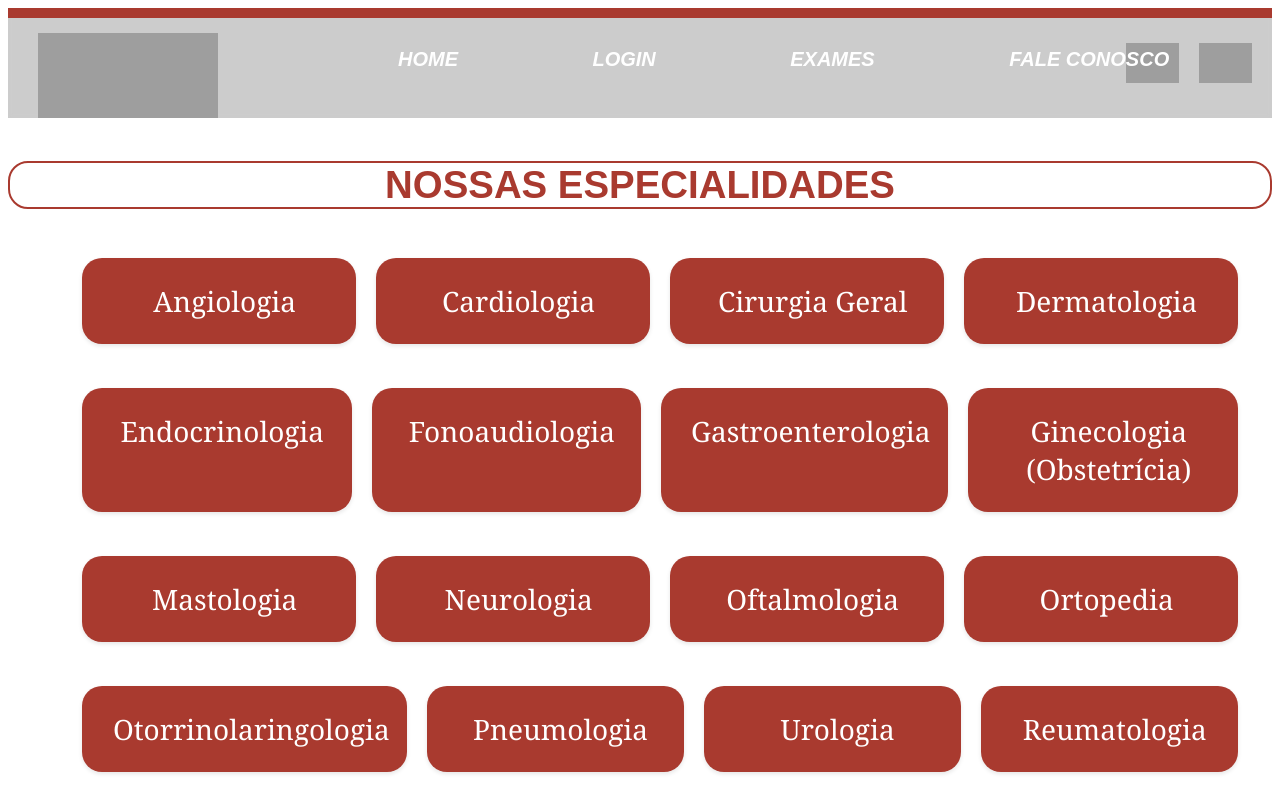
After one commit to GuiBragz/clinicor-website, a PHP site: page /especialidades.html in a window 1280 px wide. The commit adds this page. Run offline with PHP 8.4, Linux system fonts and the light colour scheme.

Commit message:
Página de especialidades (inicial)
Construí a pagina de especialidades da clinica, colocando botões para selecionar as especialidades e ser redirecionado para elas.

```diff
--- /dev/null
+++ b/Testes/cssespecialidades.css
@@ -0,0 +1,42 @@
+body{
+    font-family: Cambria, Cochin, Georgia, Times, 'Times New Roman', serif;
+}
+.container {
+    display: flex;
+    justify-content: space-between;
+    margin: 24px;
+}
+.title {
+    text-align: center;
+    color: #A93A2F;
+    font-family: Arial, Helvetica, sans-serif;
+    font-size: larger;
+    border-radius: 20px;
+    border: 2px solid ;
+}
+li{
+    text-align: center;
+    list-style-type: none;
+    background-color: #A93A2F;
+    width: 35%;
+    margin: 10px;
+    padding: 24px;
+    border-radius: 20px;
+    box-shadow: 0 2px 4px rgba(0, 0, 0, 0.1);
+}
+li a{
+    text-align: center;
+    font-size: 28px;
+    text-decoration: none;
+    color: white;
+    width: 80px;
+    display: block ;
+    width: 105%;
+    height: 150%;
+}
+li:hover{
+    background-color: #690f07;
+}
+.clear::after{
+    clear: left;
+}
--- a/Testes/cssexame.css
+++ b/Testes/cssexame.css
@@ -10,7 +10,6 @@
     border: 1px solid #ccc;
     border-radius: 20px;
     box-shadow: 0 2px 4px rgba(0, 0, 0, 0.1);
-
 }
 
 .card h2 {
--- /dev/null
+++ b/Testes/especialidades.html
@@ -0,0 +1,62 @@
+<!DOCTYPE html>
+<html lang="pt-br">
+<head>
+    <meta charset="UTF-8">
+    <meta name="viewport" content="width=device-width, initial-scale=1.0">
+    <title>CLINICOR - Especialidades</title>
+    <link rel="stylesheet" href="./cssespecialidades.css">
+    <link rel="stylesheet" href="https://cdnjs.cloudflare.com/ajax/libs/font-awesome/5.15.4/css/all.min.css">
+
+</head>
+<body>
+    <iframe src="barra.html" width="100%" height="110px" frameborder="0"></iframe>
+    <h1><p class="title">NOSSAS ESPECIALIDADES</p></h1>
+    <script src="mudarhome.js"></script>
+    <ul>
+      <div class="container">
+          <li><label><a href="../especialidades\angiologia.html">Angiologia</a></label></li>
+            <br><br>
+            <li><a href="../especialidades\cardiologia.html">Cardiologia</a></li>
+            <br><br>
+            <li><a href="../especialidades\cirurgia_geral.html">Cirurgia Geral</a></li>
+            <br><br>
+            <li><a href="../especialidades\dermatologia.html">Dermatologia</a></li>
+      </div>
+        <div class="container">
+            <br><br>
+            <li><a href="especialidades\endocrinologia.html">Endocrinologia</a></li>
+            <br><br>
+            <li><a href="../especialidades\fonoaudiologia.html">Fonoaudiologia</a></li>
+            <br><br>
+            <li><a href="../especialidades\gastroenterologia.html">Gastroenterologia</a></li>
+            <br><br>
+            <li><a href="../especialidades\ginecologia_obstetricia.html">Ginecologia (Obstetrícia)</a></li>
+        </div>
+        <div class="container">
+            <br><br>
+            <li><a href="../especialidades\mastologia.html">Mastologia</a></li>
+            <br><br>
+            <li><a href="../especialidades\neurologia.html">Neurologia</a></li>
+            <br><br>
+            <li><a href="../especialidades\oftalmologia.html">Oftalmologia</a></li>
+            <br><br>
+            <li><a href="../especialidades\ortopedia.html">Ortopedia</a></li>
+            <br><br>
+        </div>
+        <div class="container">
+            <li><a href="../especialidades\otorrinolaringologia.html">Otorrinolaringologia</a></li>
+            <br><br>
+            <li><a href="../especialidades\pneumologia.html">Pneumologia</a></li>
+            <br><br>
+            <li><a href="../especialidades\urologia.html">Urologia</a></li>
+            <br><br>
+            <li><a href="../especialidades\reumatologia.html">Reumatologia</a></li>
+            <br><br>
+        </div>
+        <div class="clear"></div>
+    </ul>
+<div id="info"></div>
+<script src="tema.js"></script>
+
+</body>
+</html>
```
